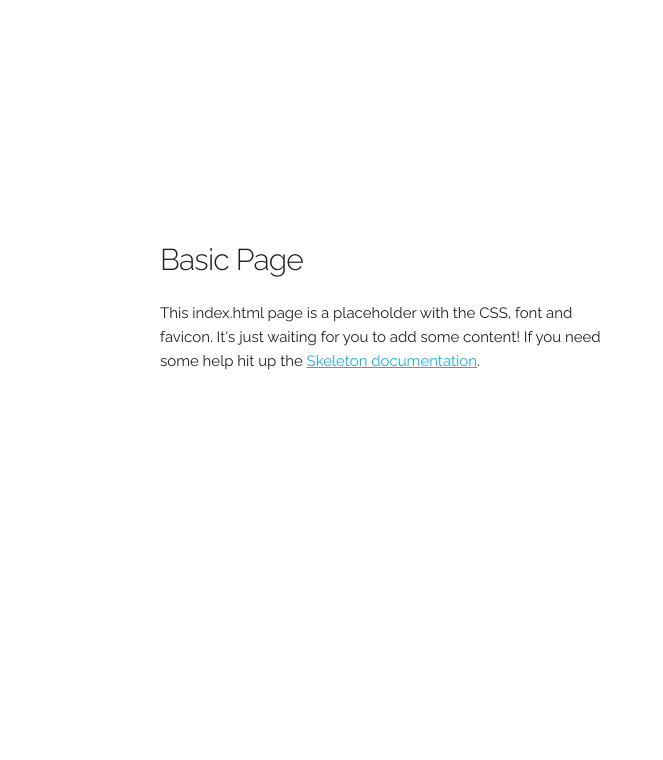
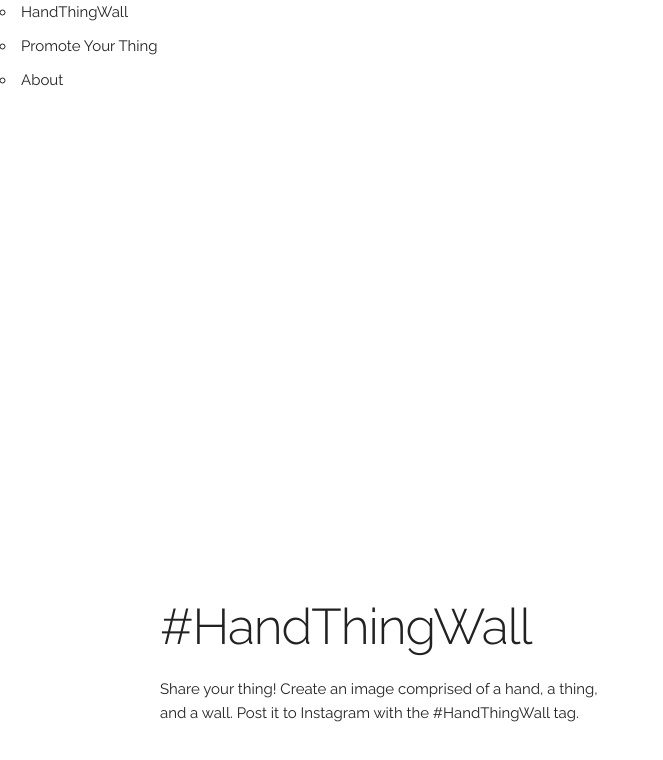
Before and after one commit to jedbridges/handthingwall, a plain HTML site: page index.html in a window 1280 px wide. Shown: the whole page, without its empty margins (0-663 px from the left). Drawn offline with Linux system fonts and the light colour scheme.

Commit message:
content updates. layout updates

```diff
--- a/index.html
+++ b/index.html
@@ -5,7 +5,7 @@
   <!-- Basic Page Needs
   –––––––––––––––––––––––––––––––––––––––––––––––––– -->
   <meta charset="utf-8">
-  <title>Your page title here :)</title>
+  <title>HandThingWall</title>
   <meta name="description" content="">
   <meta name="author" content="">
 
@@ -31,11 +31,16 @@
 
   <!-- Primary Page Layout
   –––––––––––––––––––––––––––––––––––––––––––––––––– -->
+  <ul>
+    <li>HandThingWall</li>
+    <li>Promote Your Thing</li>
+    <li>About</li>
+  </ul>
   <div class="container">
     <div class="row">
-      <div class="one-half column" style="margin-top: 25%">
-        <h4>Basic Page</h4>
-        <p>This index.html page is a placeholder with the CSS, font and favicon. It's just waiting for you to add some content! If you need some help hit up the <a href="http://www.getskeleton.com">Skeleton documentation</a>.</p>
+      <div class="one-half column" style="margin-top: 50%">
+        <h1>#HandThingWall</h1>
+        <p>Share your thing! Create an image comprised of a hand, a thing, and a wall. Post it to Instagram with the #HandThingWall tag.</p>
       </div>
     </div>
   </div>
```
